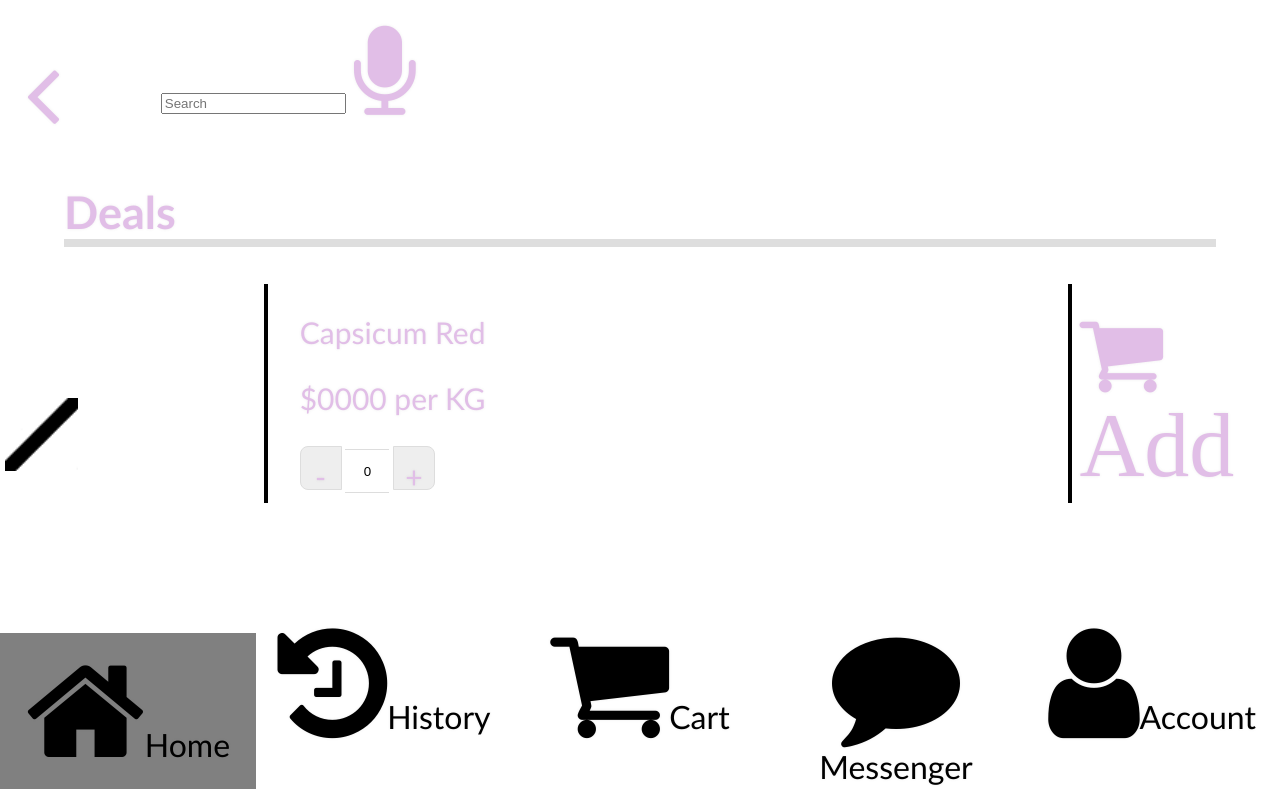
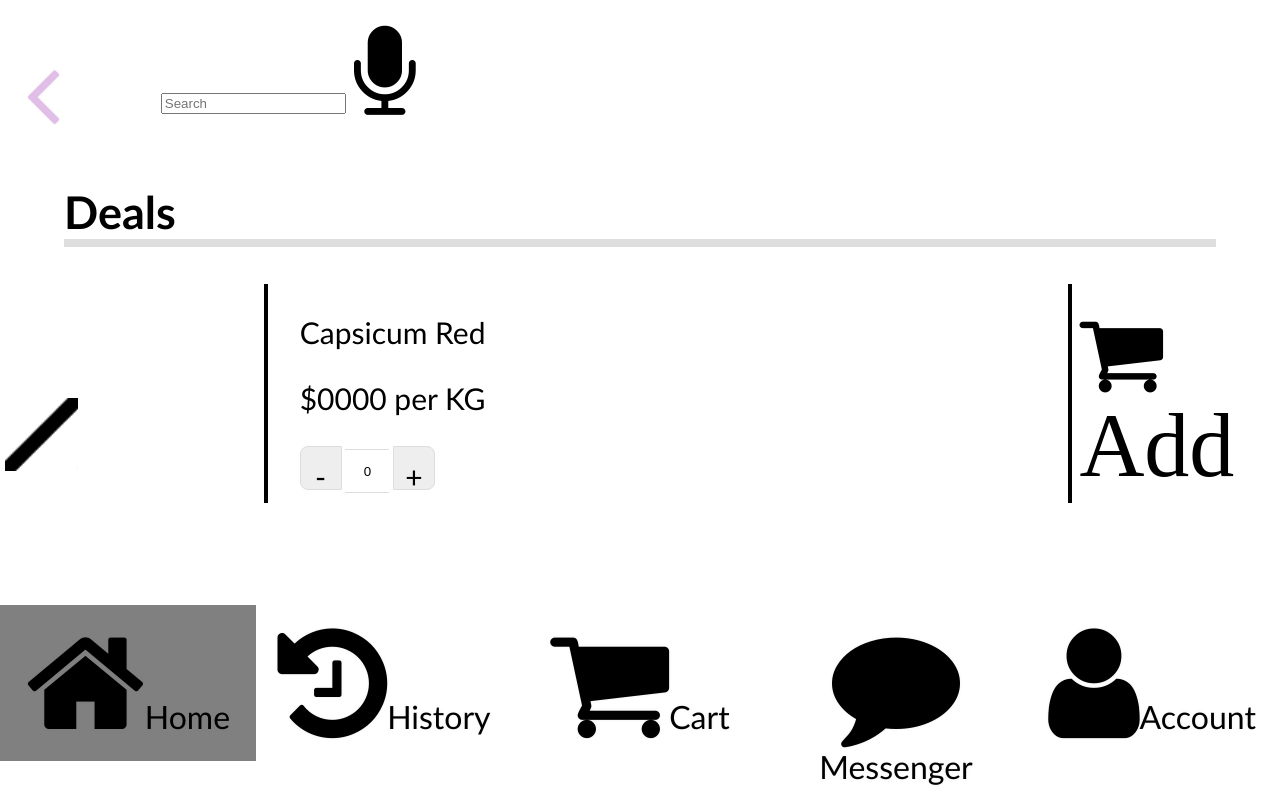
Before and after one commit to Reeahn/ProjectChefShop, a website: page public/deal.html in a window 1280 px wide. Drawn offline with Linux system fonts and the light colour scheme.

Commit message:
little fix

```diff
--- a/public/deal.html
+++ b/public/deal.html
@@ -12,7 +12,7 @@
   <body>
     <div class="header">
       <div class="bk-btn">
-        <a href="./home.html"><i class="fa fa-angle-left fa-3x"></i>
+        <a href="./home.html"><i class="fa fa-angle-left fa-3x"></i></a>
       </div>
       <div class="SearchD">
         <header class="SearchD">
```
